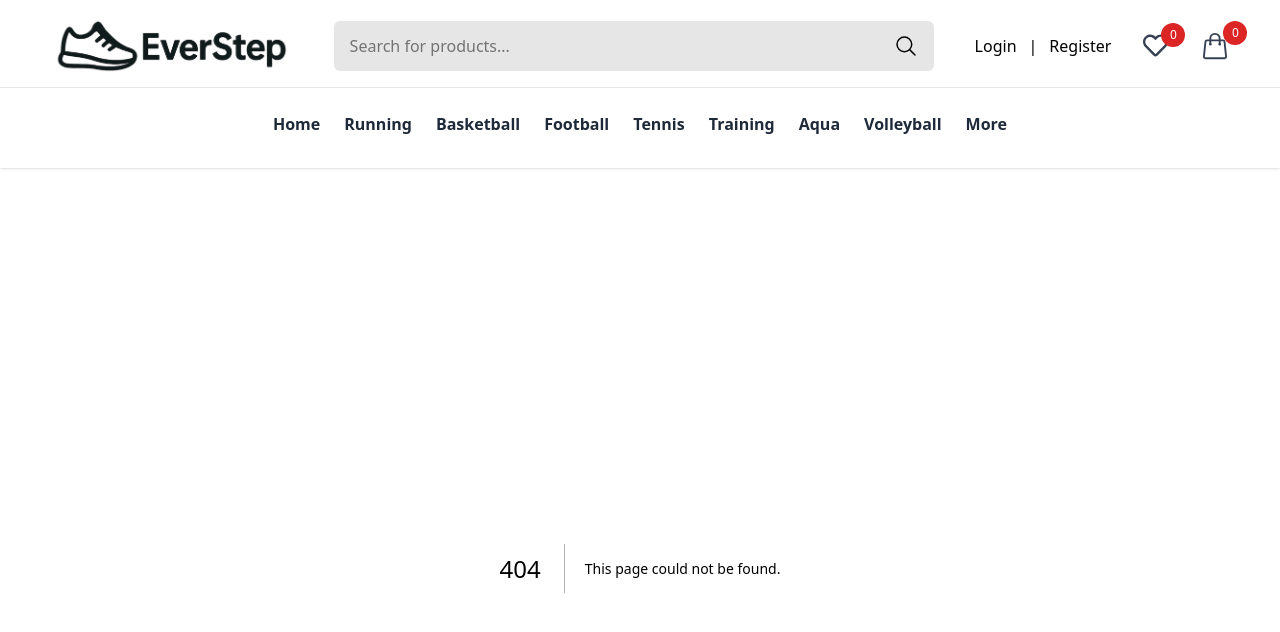
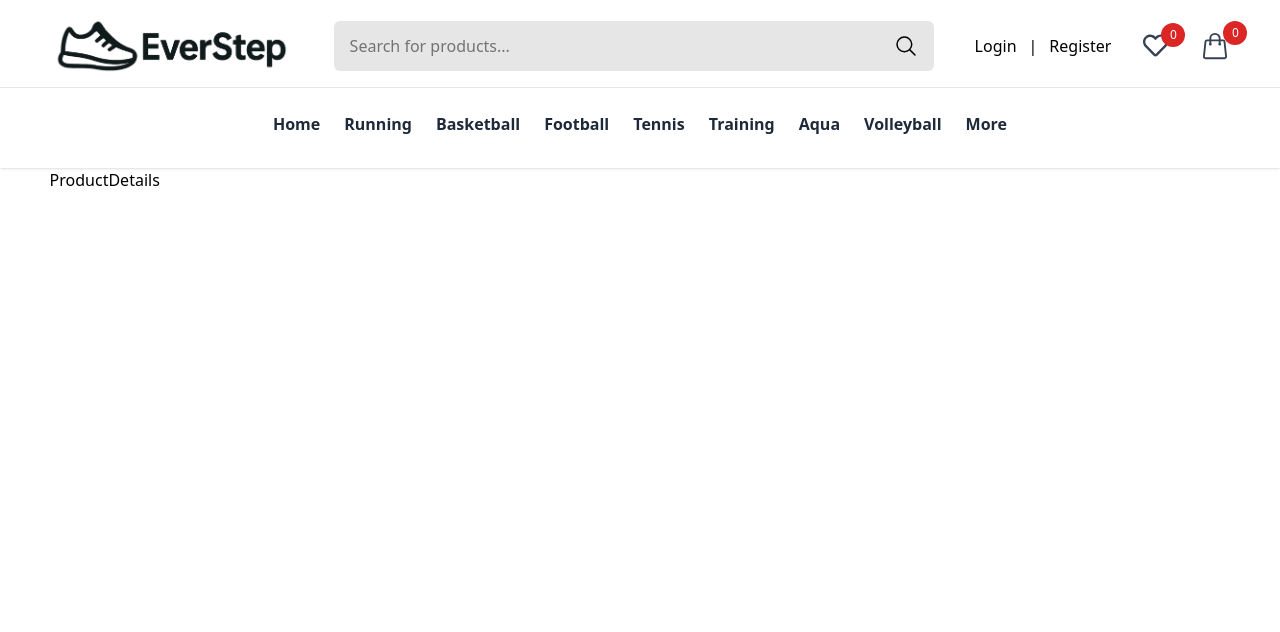
Before and after one commit to NikolaSirakov2/online-shop, a Next.js app: page /product/1 in a window 1280 px wide. Before the commit this address had no page. Shown: the top 632 px of the page. Built offline with nearby package versions, Linux system fonts and the light colour scheme.

Commit message:
Add ProductPageLayout and ProductDetails components for product detail page; establish layout structure and basic content display.

```diff
--- /dev/null
+++ b/src/app/product/[productid]/layout.tsx
@@ -0,0 +1,16 @@
+import React from 'react'
+
+export const metadata = {
+  title: "PRODUCTS DETAILS PAGE",
+  description: "PRODUCTS",
+};
+
+const ProductPageLayout = ({ children }) => {
+  return (
+    <>
+      {children}
+    </>
+  )
+}
+
+export default ProductPageLayout
--- /dev/null
+++ b/src/app/product/[productid]/page.tsx
@@ -0,0 +1,13 @@
+import React from 'react'
+
+const ProductDetails = () => {
+  return (
+    <section>
+      <div className='container'>
+        ProductDetails
+      </div>
+    </section>
+  )
+}
+
+export default ProductDetails
```
